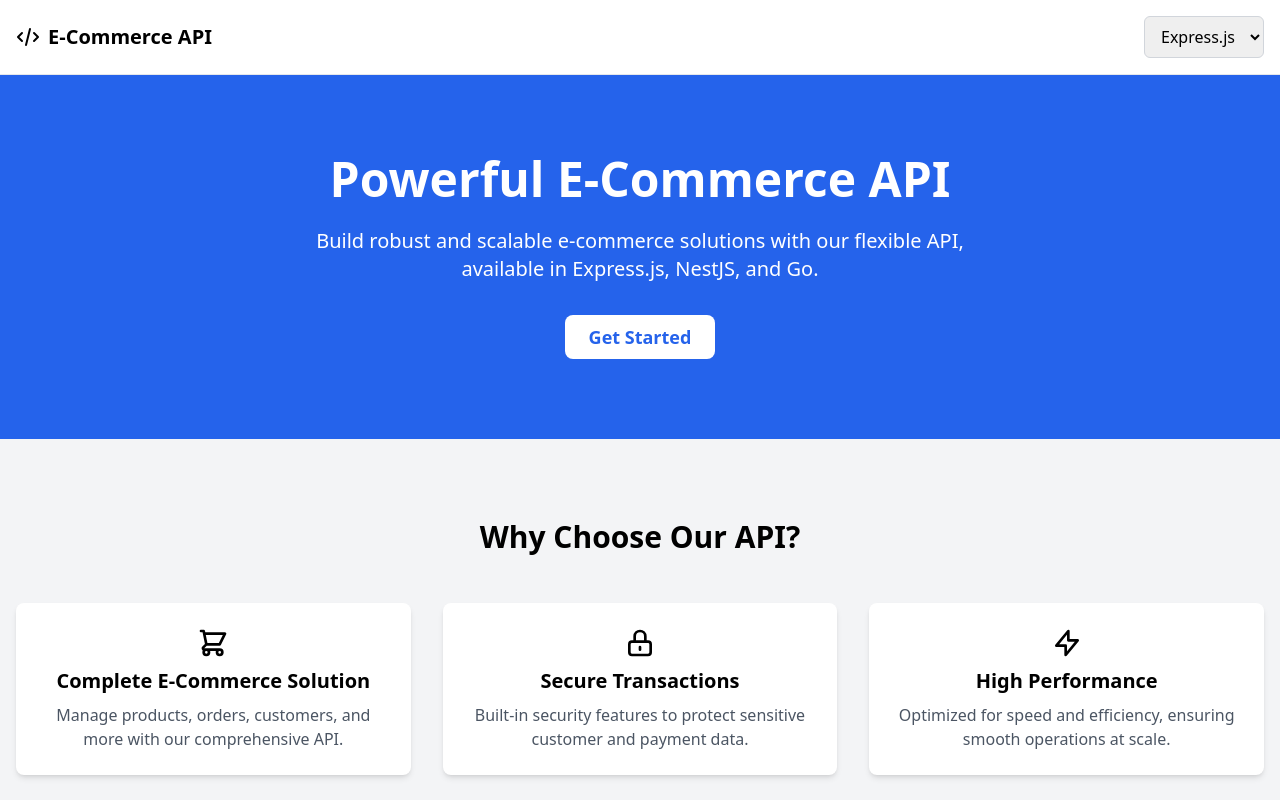
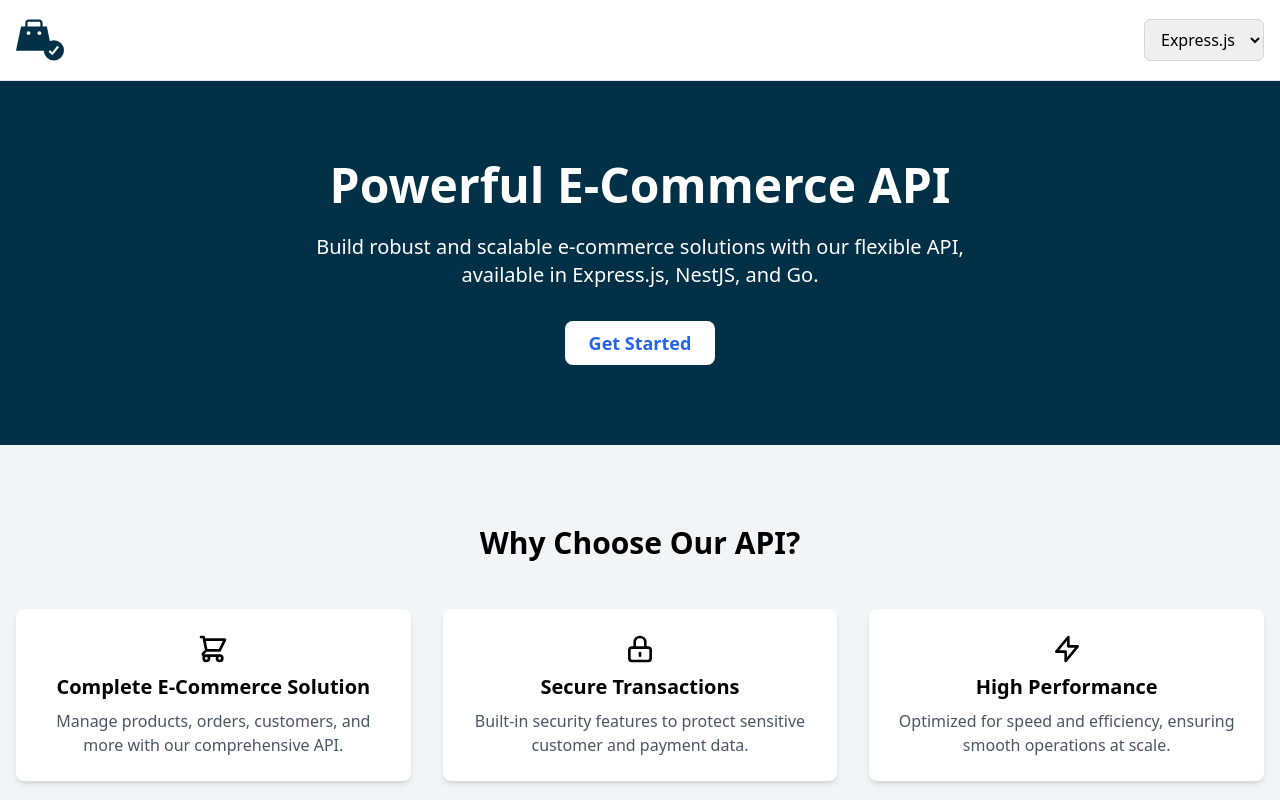
Before and after one commit to devenock/shoppers-api-ui, a React (Create React App) app: page / in a window 1280 px wide. Shown: the top 800 px of the page. Built offline with nearby package versions, Linux system fonts and the light colour scheme.

Commit message:
logo and theme color change

```diff
--- a/src/components/Hero.jsx
+++ b/src/components/Hero.jsx
@@ -2,7 +2,7 @@ import React from "react";
 
 export default function Hero() {
   return (
-    <section className="bg-blue-600 text-white py-20">
+    <section className="bg-[#023047] text-white py-20">
       <div className="container mx-auto px-4 text-center">
         <h1 className="text-4xl md:text-5xl font-bold mb-6">
           Powerful E-Commerce API
--- a/src/components/Navbar.jsx
+++ b/src/components/Navbar.jsx
@@ -1,14 +1,11 @@
-import React from 'react'
+import React from "react";
 
 export default function Navbar({ selectedVersion, setSelectedVersion }) {
   return (
     <nav className="bg-white border-b border-gray-200">
       <div className="container mx-auto px-4 py-4 flex justify-between items-center">
         <div className="flex items-center space-x-2">
-                    <svg xmlns="http://www.w3.org/2000/svg" className="h-6 w-6" fill="none" viewBox="0 0 24 24" stroke="currentColor">
-                        <path strokeLinecap="round" strokeLinejoin="round" strokeWidth={2} d="M10 20l4-16m4 4l4 4-4 4M6 16l-4-4 4-4" />
-                    </svg>
-                    <span className="text-xl font-bold">E-Commerce API</span>
+          <img src="/logo.svg" alt="logo" className="h-12 w-12" />
         </div>
         <select
           value={selectedVersion}
@@ -21,5 +18,5 @@ export default function Navbar({ selectedVersion, setSelectedVersion }) {
         </select>
       </div>
     </nav>
-    )
+  );
 }
```
Also changed, not shown: public/logo.svg (added). Lines whose indentation alone changed are shown as unchanged.
